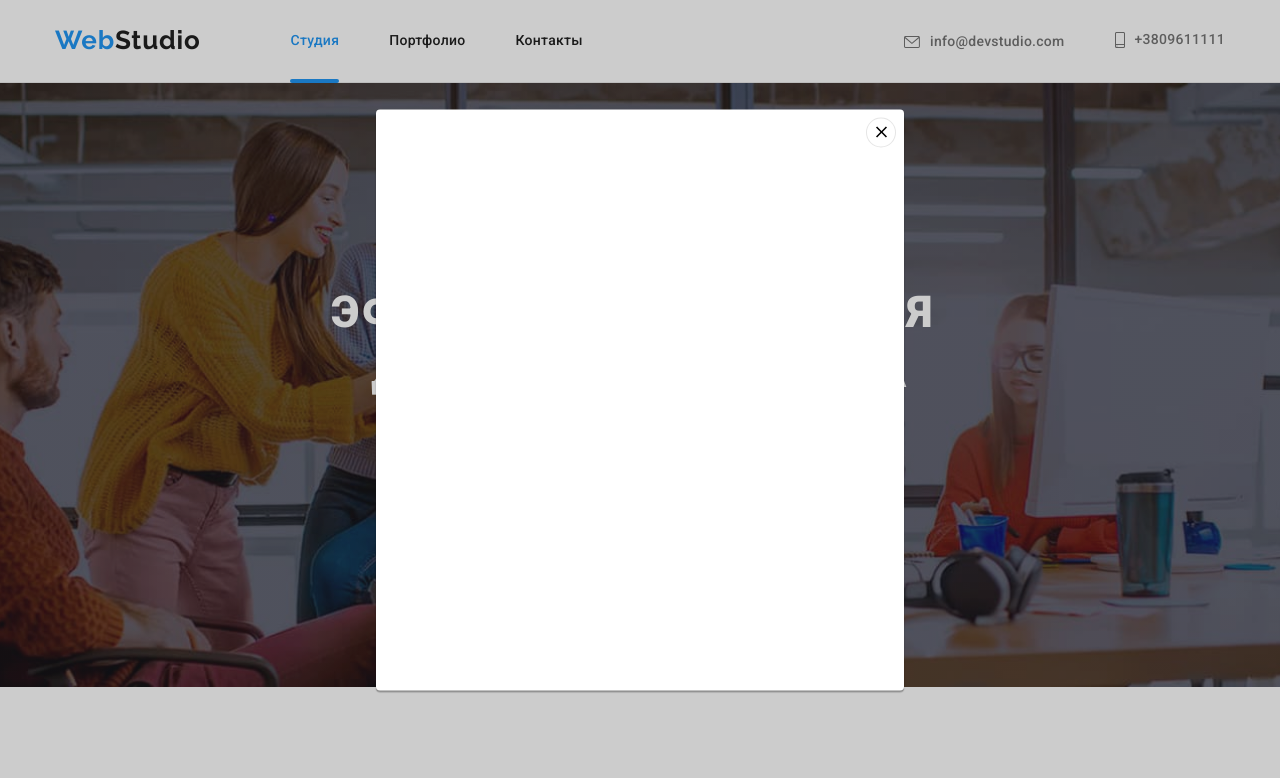
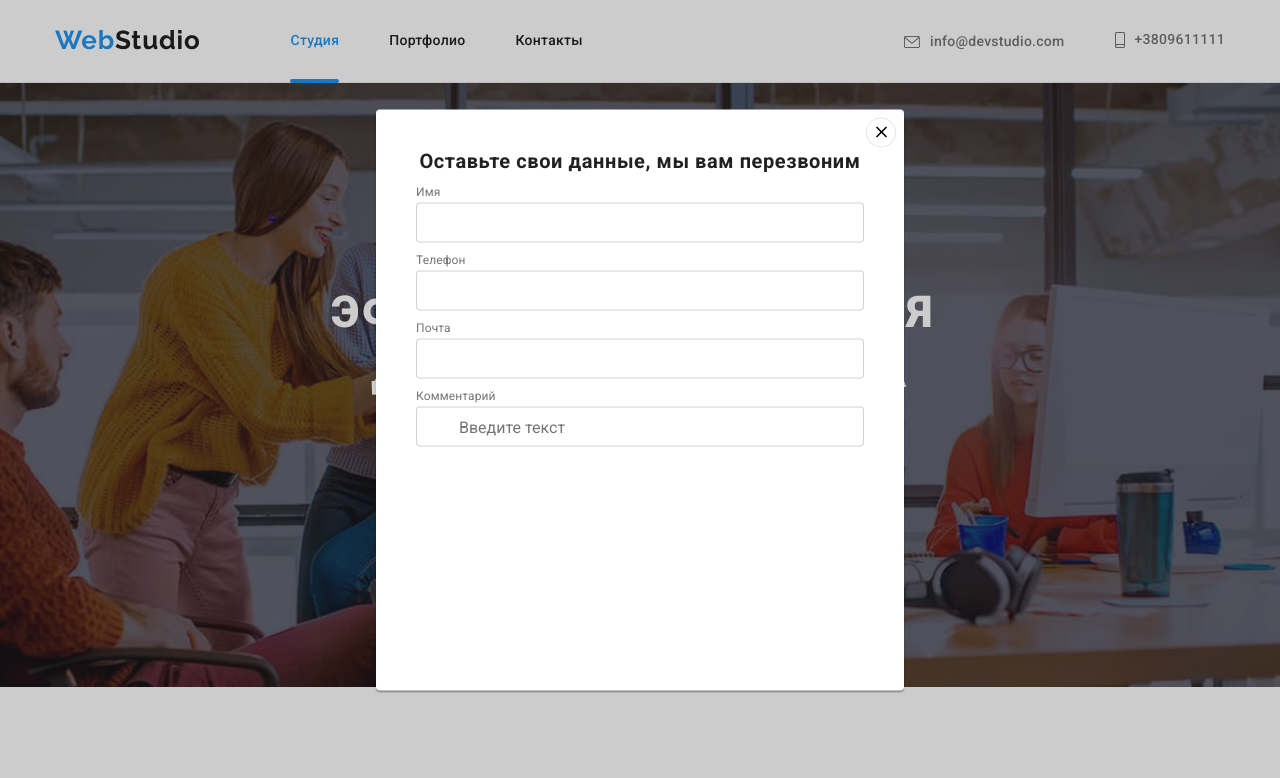
Before and after one commit to Atyoma/goit-markup-hw-06, a plain HTML site: page index.html in a window 1280 px wide. Both pictures are taken after a click on the button "Заказать услугу". Shown: the top 778 px of the page. Drawn offline with nearby package versions, Linux system fonts and the light colour scheme.

Commit message:
добавляет инпуты в модалку

```diff
--- a/css/styles.css
+++ b/css/styles.css
@@ -276,6 +276,7 @@ img {
   opacity: 1;
   transition: opacity 250ms cubic-bezier(0.4, 0, 0.2, 1);
 }
+
 .backdrop.is-hidden {
   visibility: hidden;
   opacity: 0;
@@ -285,6 +286,7 @@ img {
 .backdrop.is-hidden .modal {
   transform: translate(-50%, -50%) scale(0.1);
 }
+
 .modal {
   position: absolute;
   top: 50%;
@@ -319,6 +321,46 @@ img {
 }
 .close-window {
   fill: rgba(0, 0, 0, 1);
+}
+.modal-form {
+  position: absolute;
+  top: 40px;
+  left: 40px;
+  right: 40px;
+  bottom: 40px;
+}
+
+.modal-title {
+  margin-bottom: 12px;
+  font-family: Roboto;
+  font-style: normal;
+  font-weight: bold;
+  font-size: 20px;
+  line-height: 1.15;
+  text-align: center;
+  letter-spacing: 0.03em;
+  color: #212121;
+}
+
+.modal-form-fild {
+  margin-bottom: 10px;
+}
+
+.modal-for-label {
+  display: block;
+  margin-bottom: 4px;
+  font-size: 12px;
+  line-height: 1.17;
+  letter-spacing: 0.01em;
+  color: #757575;
+}
+
+.modal-for-input {
+  width: 100%;
+  height: 40px;
+  padding-left: 42px;
+  border: 1px solid rgba(33, 33, 33, 0.2);
+  border-radius: 4px;
 }
 /*--------------------section best------------------------*/
 .section {
--- a/index.html
+++ b/index.html
@@ -56,6 +56,7 @@
                 <button class="button" type="button" data-modal-open>Заказать услугу</button>
         </div>
         </section>
+
         <!--Модальное окно-->
         <div class="backdrop is-hidden" data-modal>
             <div class="modal">
@@ -64,7 +65,27 @@
                         <use href="./images/icons.svg#close-window"></use>
                     </svg>
                 </button>
-            </div></div>
+<form action="#" class="modal-form">
+    <p class="modal-title">Оставьте свои данные, мы вам перезвоним</p>
+            <div class="modal-form-fild">
+    <label for="modal-input-name" class="modal-for-label">Имя</label>
+    <input type="text" id="modal-input-name" class="modal-for-input" name="name">
+</div>
+<div class="modal-form-fild">
+    <label for="modal-input-tel" class="modal-for-label">Телефон</label>
+    <input type="text" id="modal-input-tel" class="modal-for-input" name="tel">
+</div>
+<div class="modal-form-fild">
+    <label for="modal-input-email" class="modal-for-label">Почта</label>
+    <input type="text" id="modal-input-email" class="modal-for-input" name="modal-email">
+</div>
+<div class="modal-form-fild">
+    <label for="modal-input-comments" class="modal-for-label">Комментарий</label>
+    <input type="text" id="modal-input-comments" class="modal-for-input" name="comments" placeholder="Введите текст" textarea >
+</div>
+</form>
+            </div>
+    </div>
                         <!--Секции-->
         <section class="section best">
             <div class="container ">
@@ -370,8 +391,11 @@
                 </form>
         </div>
     </footer>
-    <script src="./js/modal.js">
+
+     <script src="./js/modal.js">
     </script>
+
+
 </body>
 
 </html>
```
